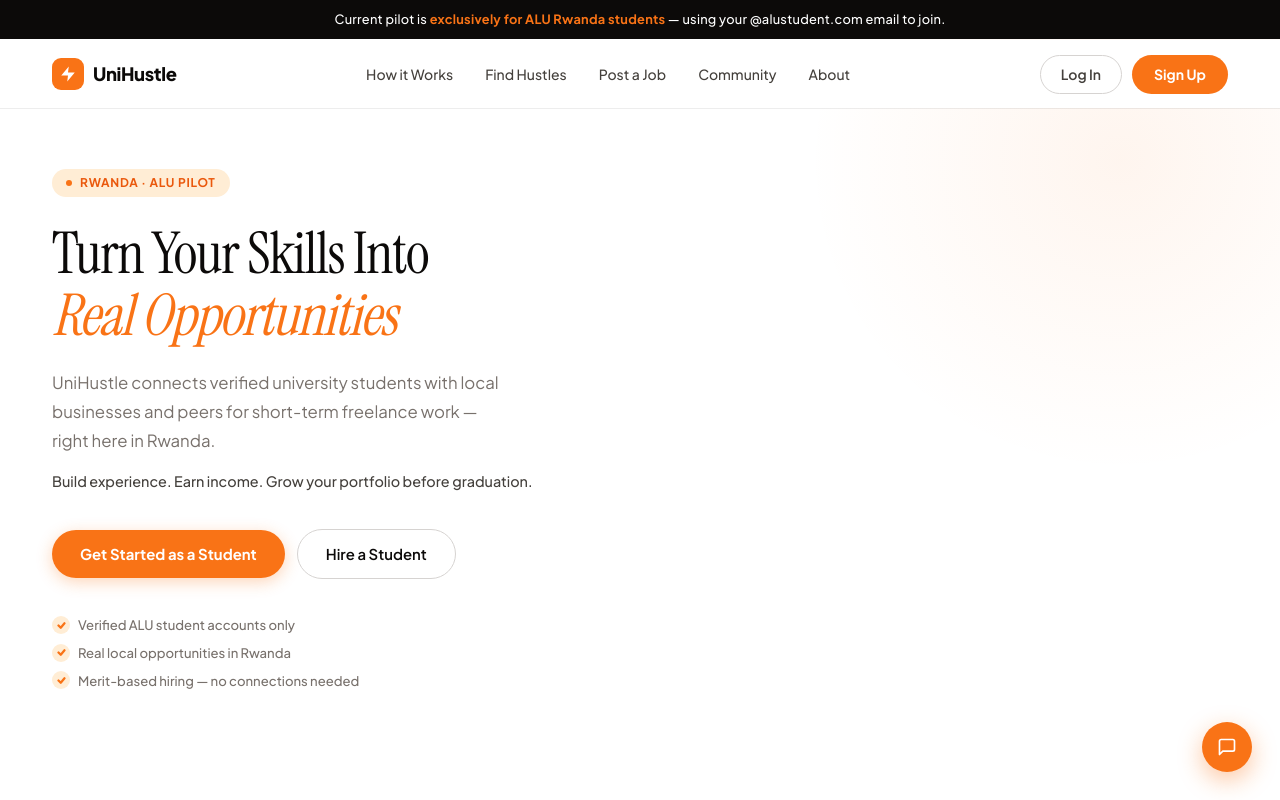
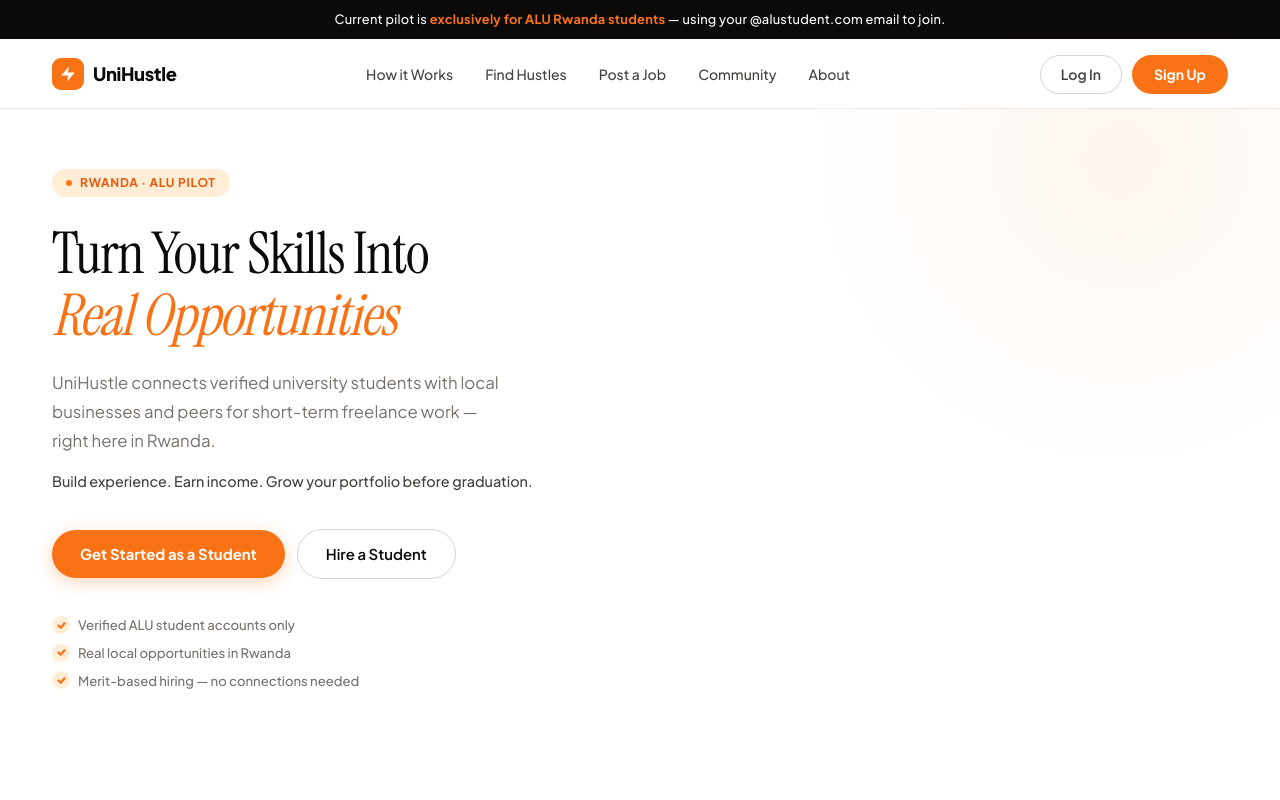
Before and after one commit to menes-ux/Unihustle-rwanda-core, a Next.js app: page / in a window 1280 px wide. Shown: the top 800 px of the page. Built offline with nearby package versions, Linux system fonts and the light colour scheme.

Commit message:
Fixing the the chatbot feature and the dev code

```diff
--- a/app/login/page.tsx
+++ b/app/login/page.tsx
@@ -232,11 +232,7 @@
               {error}
             </div>
           )}
-          {devCodeHint && (
-            <div className="auth-email-badge" style={{ marginBottom: 12 }}>
-              <span>{devCodeHint}</span>
-            </div>
-          )}
+
 
           {/* ════════════════════════════════════════════════════════════════
               STEP 1 — Email & Role
--- a/app/page.tsx
+++ b/app/page.tsx
@@ -723,12 +723,7 @@
         </div>
       </footer>
 
-      {/* Chatbot FAB */}
-      <button className="chatbot-fab" title="Chat with us">
-        <svg viewBox="0 0 24 24" fill="none" stroke="currentColor" strokeWidth={2} strokeLinecap="round" strokeLinejoin="round">
-          <path d="M21 15a2 2 0 01-2 2H7l-4 4V5a2 2 0 012-2h14a2 2 0 012 2z" />
-        </svg>
-      </button>
+
     </>
   );
 }
```
